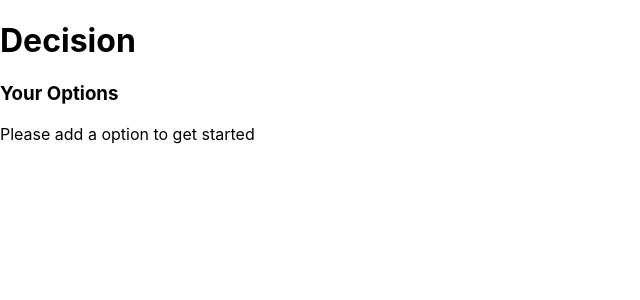
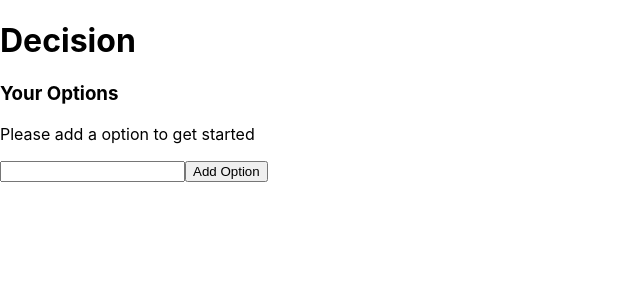
Before and after one commit to KeKam/decision-app, a React (Create React App) app: page / in a window 1280 px wide. Shown: the top 300 px of the page, without its empty margins (0-640 px from the left). Built offline with nearby package versions, Linux system fonts and the light colour scheme.

Commit message:
Add functionality for adding options

```diff
--- a/src/App.js
+++ b/src/App.js
@@ -1,15 +1,27 @@
 import React, { useState } from 'react';
+import AddOption from './components/AddOption';
 import Header from './components/Header';
 import Options from './components/Options';
 import './App.css';
 
 const App = () => {
-  const [ options ] = useState([]);
+  const [ options, setOptions ] = useState([]);
+
+  const handleAddOptions = (option) => {
+    if(!option) {
+      return 'Enter a valid value to add item';
+    } else if (options.indexOf(option) > -1) {
+      return 'This option already exists';
+    }
+
+    setOptions(options.concat(option));
+  };
 
     return (
       <div>
         <Header />
         <Options options={options} />
+        <AddOption handleAddOptions={handleAddOptions} />
       </div>
     );
 }
--- /dev/null
+++ b/src/components/AddOption.js
@@ -0,0 +1,29 @@
+import React, { useState } from 'react';
+
+const AddOption = ({ handleAddOptions }) => {
+  const [ error, setError ] = useState(undefined);
+
+  const handleAddOption = (e) => {
+    e.preventDefault();
+    const option = e.target.elements.option.value.trim();
+    const error = handleAddOptions(option);
+
+    setError(error);
+
+    if (!error) {
+      e.target.elements.option.value = '';
+    }
+  };
+
+  return (
+    <div>
+      {error && <p>{error}</p>}
+      <form onSubmit={handleAddOption}>
+        <input type='text' name='option' />
+        <button>Add Option</button>
+      </form>
+    </div>
+  );
+}
+
+export default AddOption;
```
Also changed, not shown: 1 other file (tests, documents, lock files or other folders).
